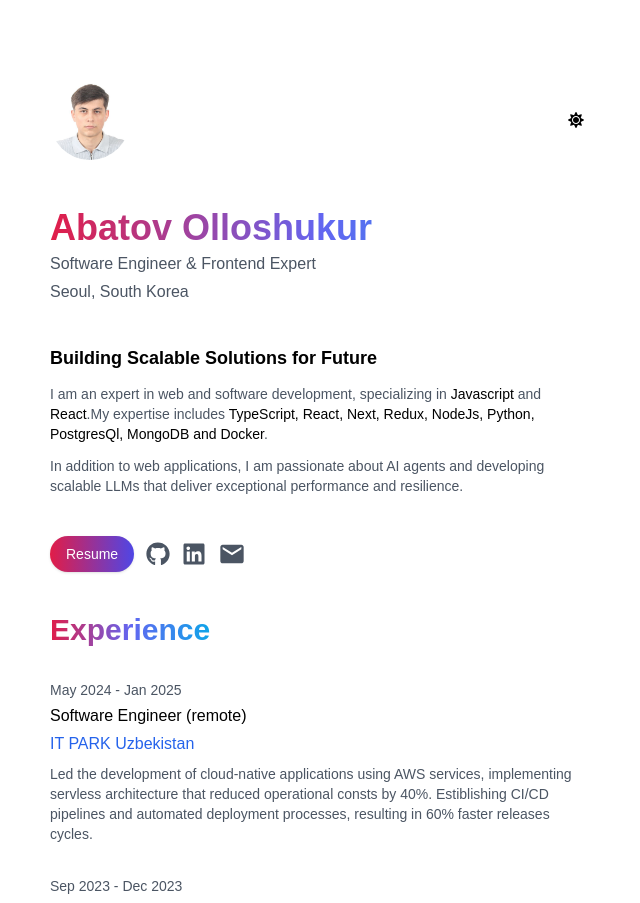
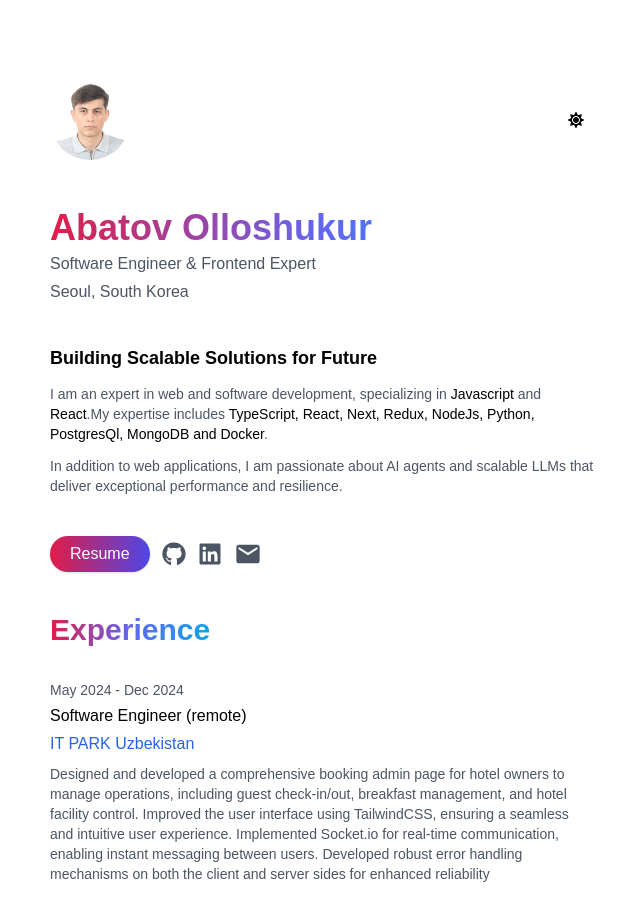
Before and after one commit to alikssant/portfolio2.0, a Next.js app: page / in a window 1280 px wide. Shown: the top 903 px of the page, without its empty margins (318-958 px from the left). Built offline with nearby package versions, Linux system fonts and the light colour scheme.

Commit message:
Few changes

```diff
--- a/app/page.tsx
+++ b/app/page.tsx
@@ -14,6 +14,9 @@ import image2 from "../public/item-1.jpg";
 import image3 from "../public/item-3.jpg";
 
 export default function Home() {
+  const openResume = () => {
+    window.open("/resume.pdf", "_blank", "noopener,noreferrer");
+  };
   return (
     <div className="min-h-screen bg-white dark:bg-black text-black dark:text-white transition-colors duration-300">
       <div className="mx-auto max-w-xl px-4 py-20">
@@ -75,8 +78,8 @@ export default function Home() {
 
               <p className="text-gray-600 text-sm dark:text-gray-400 max-w-2x1">
                 In addition to web applications, I am passionate about AI agents
-                and developing scalable LLMs that deliver exceptional
-                performance and resilience.
+                and scalable LLMs that deliver exceptional performance and
+                resilience.
               </p>
             </motion.div>
 
@@ -86,7 +89,11 @@ export default function Home() {
               transition={{ duration: 1 }}
               className="flex items-center gap-3"
             >
-              <Button className="rounded-full bg-gradient-to-r from-rose-600 to-indigo-600 text-white transition-transform hover:scale-105">
+              <Button
+                className="rounded-full bg-gradient-to-r from-rose-600 to-indigo-600 text-white transition-transform hover:scale-105"
+                onClick={openResume}
+                style={{ padding: "10px 20px", fontSize: "16px" }}
+              >
                 Resume
               </Button>
 
@@ -126,7 +133,7 @@ export default function Home() {
               <div className="flex items-center justify-between">
                 <div className="space-y-1">
                   <p className="text-sm text-gray-600 dark:text-gray-400">
-                    May 2024 - Jan 2025
+                    May 2024 - Dec 2024
                   </p>
                   <p className="font-medium">Software Engineer (remote)</p>
                   <p className="text-blue-600 dark:text-blue-400">
@@ -136,11 +143,14 @@ export default function Home() {
               </div>
 
               <p className="text-gray-600 dark:text-gray-400 text-sm">
-                Led the development of cloud-native applications using AWS
-                services, implementing servless architecture that reduced
-                operational consts by 40%. Estiblishing CI/CD pipelines and
-                automated deployment processes, resulting in 60% faster releases
-                cycles.
+                Designed and developed a comprehensive booking admin page for
+                hotel owners to manage operations, including guest check-in/out,
+                breakfast management, and hotel facility control. Improved the
+                user interface using TailwindCSS, ensuring a seamless and
+                intuitive user experience. Implemented Socket.io for real-time
+                communication, enabling instant messaging between users.
+                Developed robust error handling mechanisms on both the client
+                and server sides for enhanced reliability
               </p>
             </div>
             <div className="space-y-2">
@@ -149,9 +159,9 @@ export default function Home() {
                   <p className="text-sm text-gray-600 dark:text-gray-400">
                     Sep 2023 - Dec 2023
                   </p>
-                  <p className="font-medium">Internship (remote, Istanbul)</p>
+                  <p className="font-medium">Frontend Engineer (remote, Turkey)</p>
                   <p className="text-blue-600 dark:text-blue-400">
-                    Union Group Lttd
+                    Union Group
                   </p>
                 </div>
               </div>
@@ -190,10 +200,9 @@ export default function Home() {
                 </div>
               </div>
               <p className="text-gray-600 dark:text-gray-400 tex-sm">
-                Courses: Algorithms, Computer Science, Data
-                Structures, Software Development, Artificial Intelligence (AI),
-                C/C++, C#, Web Development, and Computer
-                Networks.
+                Courses: Algorithms, Computer Science, Data Structures, Software
+                Development, Artificial Intelligence (AI), C/C++, C#, Web
+                Development, and Computer Networks.
               </p>
             </div>
           </motion.section>
```
